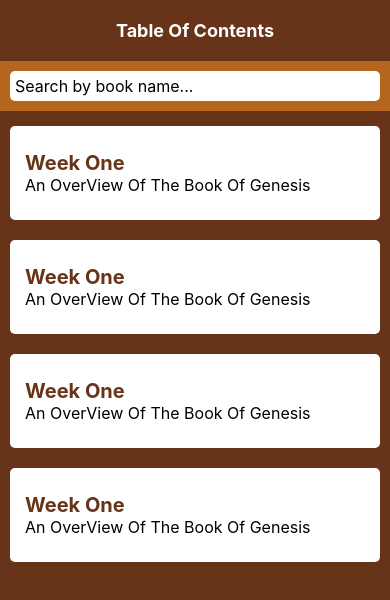
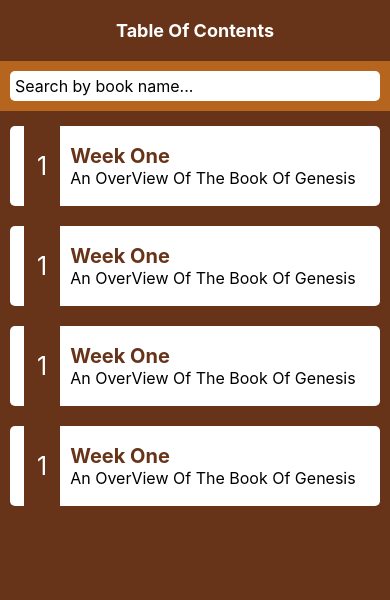
Before and after one commit to faleyecaleb/BibleApp, a React Native app in the folder bible-app/: screen /HomeScreen in a window 390 px wide. Shown: the top 600 px of the page. Built offline with nearby package versions, Linux system fonts and the light colour scheme.

Commit message:
reUpdated the home screen week card

```diff
--- a/bible-app/src/bookData/bookDataList/week1.js
+++ b/bible-app/src/bookData/bookDataList/week1.js
@@ -1,7 +1,9 @@
 const weekOne = {
   name: 'Week One',
+  number: 1,
   title: 'An Overview Of The Book Of Genesis',
   introduction: {
+
     title: 'An Overview Of The Book Of Genesis',
     name: 'Introduction',
     content: `How do you think the world would look like without the book of Genesis that gives historical validity to the beginning of all things? The world would have been without any accurate record of the creations. The book of Genesis gives the historical accuracy to creation story. God in the book of Genesis proffered solution to the problem of the beginning of all things which science could not give a satisfactory answer. The book of Genesis remains the source. To modern readers, the book of Genesis might appear to be a strange book, beginning, as it does, with God and creation, and ending with Joseph in a coffin in Egypt (50:26)! Indeed, In the beginning, both serves its title, and is suggestive as to what the book is all about. In other words, it tells of the beginning of God's story, creation, human disobedience and divine redemption. It is also the first book of the Pentateuch, and serves as an introduction to the entire Bible, the story of God, choosing and making a covenant with a people through whom He would reach all people (12:2-3).
--- a/bible-app/src/components/WeeksCard.js
+++ b/bible-app/src/components/WeeksCard.js
@@ -6,8 +6,13 @@ const WeeksCard = ({navigation, card, books}) => {
     <View style={{flex: 1, paddingHorizontal: 10, backgroundColor: COLORS.gradientDark}}>
       <TouchableOpacity onPress={(e) => navigation.navigate('Details', card)}>
         <View style={style.cardText}>
-          <Text style={style.cardTextPrimary}>{card.name}</Text>
-          <Text style={style.cardTextSecondary}>An OverView Of The Book Of Genesis</Text>
+          <View style={style.weeksCardNumber}>
+              <Text style={{fontSize: 25, color: COLORS.white}}>{card.number}</Text>
+          </View>
+          <View style={{justifyContent: 'center', alignItems: 'flex-start'}}>
+            <Text style={style.cardTextPrimary}>{card.name}</Text>
+            <Text style={style.cardTextSecondary}>An OverView Of The Book Of Genesis</Text>
+          </View>
         </View>
       </TouchableOpacity>
     </View>
@@ -15,15 +20,23 @@ const WeeksCard = ({navigation, card, books}) => {
 }
 
 const style = StyleSheet.create({
+  weeksCardNumber: {
+    backgroundColor: COLORS.gradientDark,
+    justifyContent: 'center',
+    alignItems: 'center',
+    marginHorizontal: 10,
+    paddingVertical: 25,
+    width: '10%'
+  },
   cardText: {
     backgroundColor: COLORS.white,
     marginVertical: 10,
     color: COLORS.white,
-    paddingVertical: 25,
     fontSize: 16,
     borderRadius: 5,
-    paddingHorizontal: 15,
+    paddingHorizontal: 4,
     elevation: 10,
+    flexDirection: 'row'
   },
 
   cardTextPrimary: {
--- a/bible-app/src/screens/DetailsCategory.js
+++ b/bible-app/src/screens/DetailsCategory.js
@@ -3,7 +3,6 @@ import React from 'react';
 import IMAGES from '../../src/consts/images'
 import COLORS from '../consts/colors';
 import Icon from 'react-native-vector-icons/MaterialIcons'
-// import Icon from 'react-native-vector-icons/FontAwesome5';
 import DetailsCard from '../components/DetailsCard';
 
 const height = Dimensions.get('window').height;
--- a/bible-app/src/screens/discussionScreen/Discussions.js
+++ b/bible-app/src/screens/discussionScreen/Discussions.js
@@ -1,15 +1,12 @@
 import { View, Text, useWindowDimensions, StyleSheet, SafeAreaView, StatusBar } from 'react-native'
 import React, {useContext} from 'react'
-import { TabView, SceneMap, TabBar } from 'react-native-tab-view';
-// import Part1 from './Part1';
-// import Part2 from './Part2';
+import { UserContext } from '../../screens/discussionScreen/UserContext';
 import COLORS from '../../consts/colors';
 import DiscussionTab from '../../components/DiscussionTab';
-import { UserContext } from './UserContext';
+
 
 export const Discussions = ({navigation, route}) => {
   const [books, setBooks] = React.useState(route.params);
-  const book = useContext(UserContext)
 
 
   return (
@@ -20,7 +17,7 @@ export const Discussions = ({navigation, route}) => {
         <Text style={{color: COLORS.white, fontSize: 15}}>Week 1</Text>
       </View>
 
-      <UserContext.Provider value= {books}>
+      <UserContext.Provider value={books}>
         <DiscussionTab />
       </UserContext.Provider>
     </View>
--- a/bible-app/src/screens/discussionScreen/Part1.js
+++ b/bible-app/src/screens/discussionScreen/Part1.js
@@ -7,7 +7,6 @@ import { UserContext } from './UserContext';
 
 const Part1 = () => {
   const msg = useContext(UserContext)
-  console.log(msg);
 
   const books = BOOKPAGE;
   const layout = useWindowDimensions()
@@ -17,13 +16,13 @@ const Part1 = () => {
       {msg.partOne ?
         <ScrollView style={{paddingHorizontal: 8}}>
 
-        <Text style={{fontSize: 16, textAlign: 'left', lineHeight: 27, paddingBottom: 50}}>{msg.partOne.content}</Text>
+        <Text selectable={true} style={{fontSize: 16, textAlign: 'left', lineHeight: 27, paddingBottom: 50}}>{msg.partOne.content}</Text>
       </ScrollView>
 
       :
 
       <ScrollView style={style.text}>
-        <Text style={{fontSize: 16, textAlign: 'left', lineHeight: 35, paddingBottom: 50}}>{msg.content}</Text>
+        <Text selectable={true} style={{fontSize: 16, textAlign: 'left', lineHeight: 35, paddingBottom: 50}}>{msg.content}</Text>
       </ScrollView>
       }
     </View>
```
